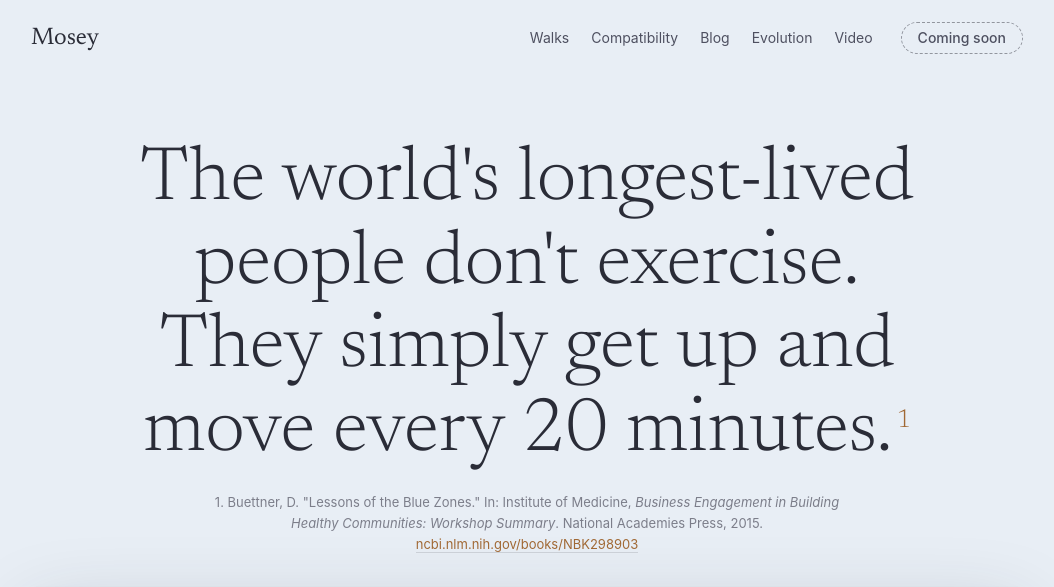
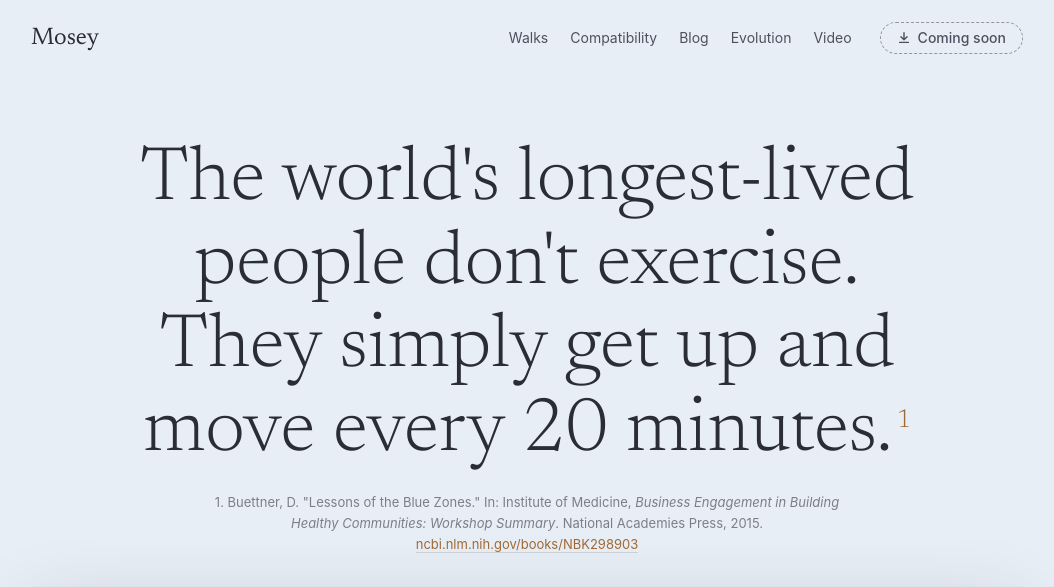
Before and after one commit to akaalias/mosey-site, a Jekyll site: the page built from index.html, in a window 1280 px wide. Shown: the top 587 px of the page, without its empty margins (113-1167 px from the left). Built offline with Jekyll 4.4.1, drawn with Linux system fonts in a browser that asks for light colours.

Commit message:
A download glyph on the store buttons, in both states
Co-Authored-By: Claude Fable 5.1 <noreply@anthropic.com>

```diff
--- a/_layouts/default.html
+++ b/_layouts/default.html
@@ -60,6 +60,7 @@
   .prose ul { color:var(--ink-2); padding-left:1.2em; }
   .prose li { margin-bottom:6px; }
   .prose img { max-width:100%; border-radius:8px; }
+  .btn svg.dl { vertical-align:-2px; margin-right:7px; }
   .btn { display:inline-block; padding:11px 26px; border-radius:999px; border:1px solid rgba(42,44,55,.55); background:rgba(42,44,55,.14); color:var(--ink); font-size:14px; font-weight:500; }
   .btn:hover { background:rgba(42,44,55,.24); border-color:rgba(42,44,55,.8); }
   .btn.quiet { background:none; border-color:transparent; color:var(--ink-2); }
@@ -101,7 +102,7 @@
     <a href="{{ site.baseurl }}/blog/">Blog</a>
     <a href="{{ site.baseurl }}/evolution/">Evolution</a>
     <a href="{{ site.baseurl }}/making-of/">Video</a>
-    {% if site.store_url != "" %}<a class="btn small" href="{{ site.store_url }}">Download</a>{% else %}<span class="btn small soon" aria-disabled="true">Coming soon</span>{% endif %}
+    {% if site.store_url != "" %}<a class="btn small" href="{{ site.store_url }}"><svg class="dl" width="14" height="14" viewBox="0 0 16 16" aria-hidden="true"><path d="M8 2v8M4.5 6.5 8 10l3.5-3.5M3 13h10" fill="none" stroke="currentColor" stroke-width="1.6" stroke-linecap="round" stroke-linejoin="round"/></svg>Download</a>{% else %}<span class="btn small soon" aria-disabled="true"><svg class="dl" width="14" height="14" viewBox="0 0 16 16" aria-hidden="true"><path d="M8 2v8M4.5 6.5 8 10l3.5-3.5M3 13h10" fill="none" stroke="currentColor" stroke-width="1.6" stroke-linecap="round" stroke-linejoin="round"/></svg>Coming soon</span>{% endif %}
   </div>
 </nav>
 <main>
--- a/index.html
+++ b/index.html
@@ -56,9 +56,9 @@ description: "The longest-lived people are nudged into moving every twenty minut
     <p class="lede">Twenty minutes at the desk, then your walking pad starts on its own — three minutes to twenty, a different walk each time, at a pace it sets. Step on when you're ready; step off whenever you like. Nothing counts down at you, nothing keeps a streak.</p>
     <div class="cta">
       {% if site.store_url != "" %}
-      <a class="btn" href="{{ site.store_url }}">Download on the Mac App Store</a>
+      <a class="btn" href="{{ site.store_url }}"><svg class="dl" width="14" height="14" viewBox="0 0 16 16" aria-hidden="true"><path d="M8 2v8M4.5 6.5 8 10l3.5-3.5M3 13h10" fill="none" stroke="currentColor" stroke-width="1.6" stroke-linecap="round" stroke-linejoin="round"/></svg>Download on the Mac App Store</a>
       {% else %}
-      <span class="btn soon" aria-disabled="true">Coming soon to the Mac App Store</span>
+      <span class="btn soon" aria-disabled="true"><svg class="dl" width="14" height="14" viewBox="0 0 16 16" aria-hidden="true"><path d="M8 2v8M4.5 6.5 8 10l3.5-3.5M3 13h10" fill="none" stroke="currentColor" stroke-width="1.6" stroke-linecap="round" stroke-linejoin="round"/></svg>Coming soon to the Mac App Store</span>
       {% endif %}
       <a class="btn quiet" href="{{ site.baseurl }}/blog/walks-that-start-themselves/">Read why →</a>
       <span class="free">Free. No account, nothing to unlock.</span>
```
